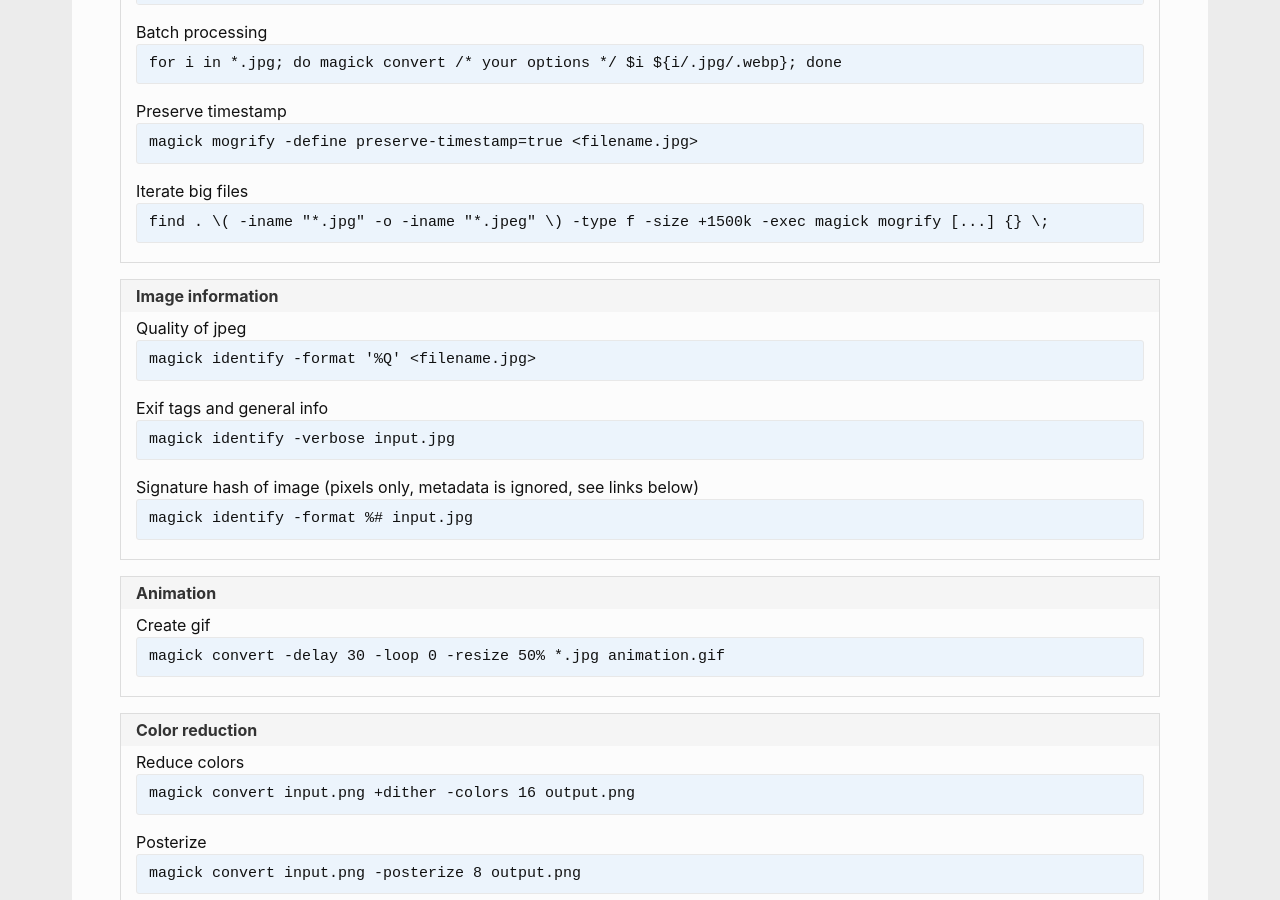
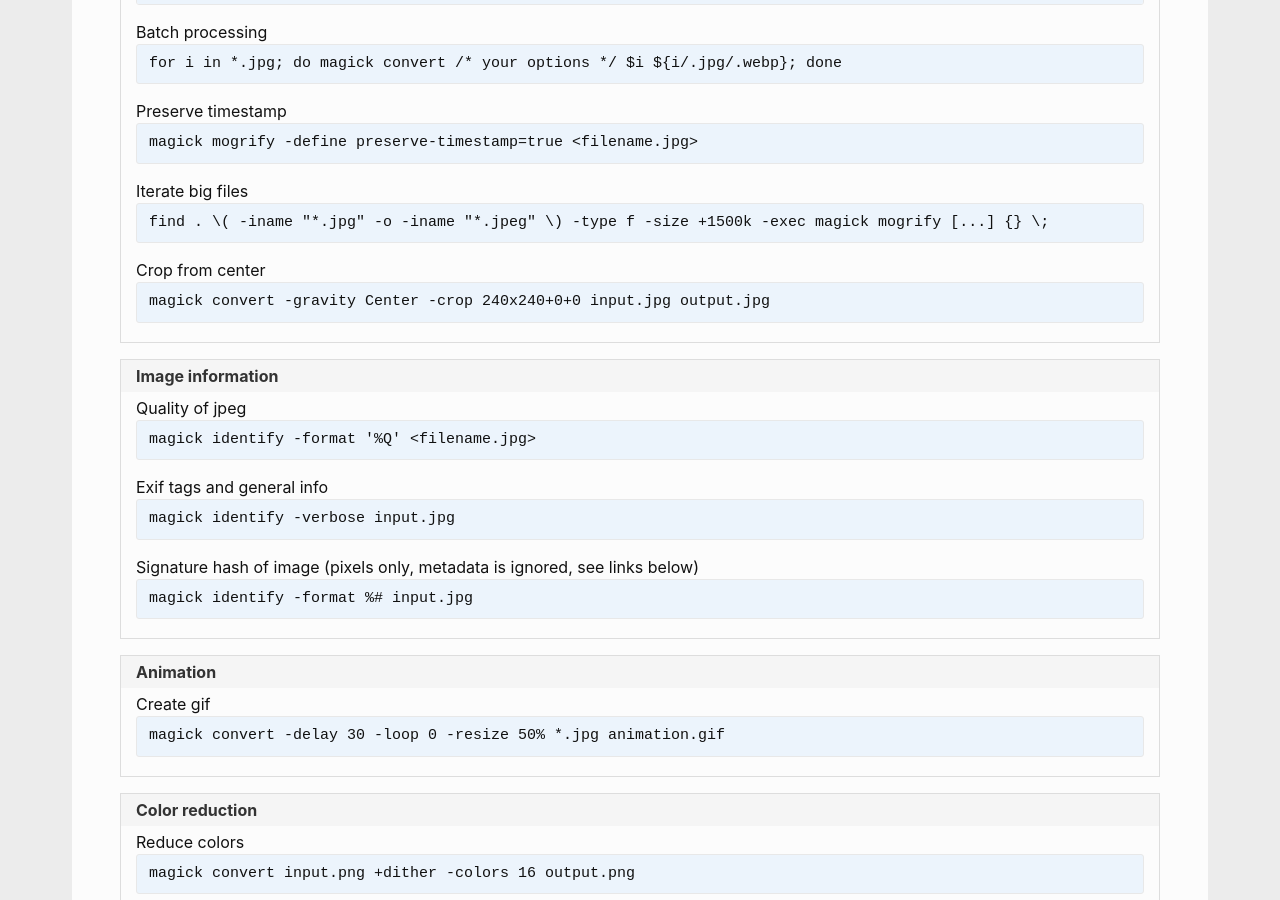
Before and after one commit to andreas-mausch/cheatsheets, a Jekyll site: the page built from _cheatsheets/imagemagick.md, in a window 1280 px wide and 900 px high, scrolled down 437 px. Built offline with Jekyll 4.4.1, drawn with Linux system fonts in a browser that asks for light colours.

Commit message:
imagemagick: crop from center of image

```diff
--- a/_cheatsheets/imagemagick.md
+++ b/_cheatsheets/imagemagick.md
@@ -11,6 +11,7 @@ section:
       Batch processing: "for i in *.jpg; do magick convert /* your options */ $i ${i/.jpg/.webp}; done"
       Preserve timestamp: "magick mogrify -define preserve-timestamp=true <filename.jpg>"
       Iterate big files: "find . \\( -iname \"*.jpg\" -o -iname \"*.jpeg\" \\) -type f -size +1500k -exec magick mogrify [...] {} \\;"
+      Crop from center: magick convert -gravity Center -crop 240x240+0+0 input.jpg output.jpg
   - name: Image information
     commands:
       Quality of jpeg: "magick identify -format '%Q' <filename.jpg>"
```
